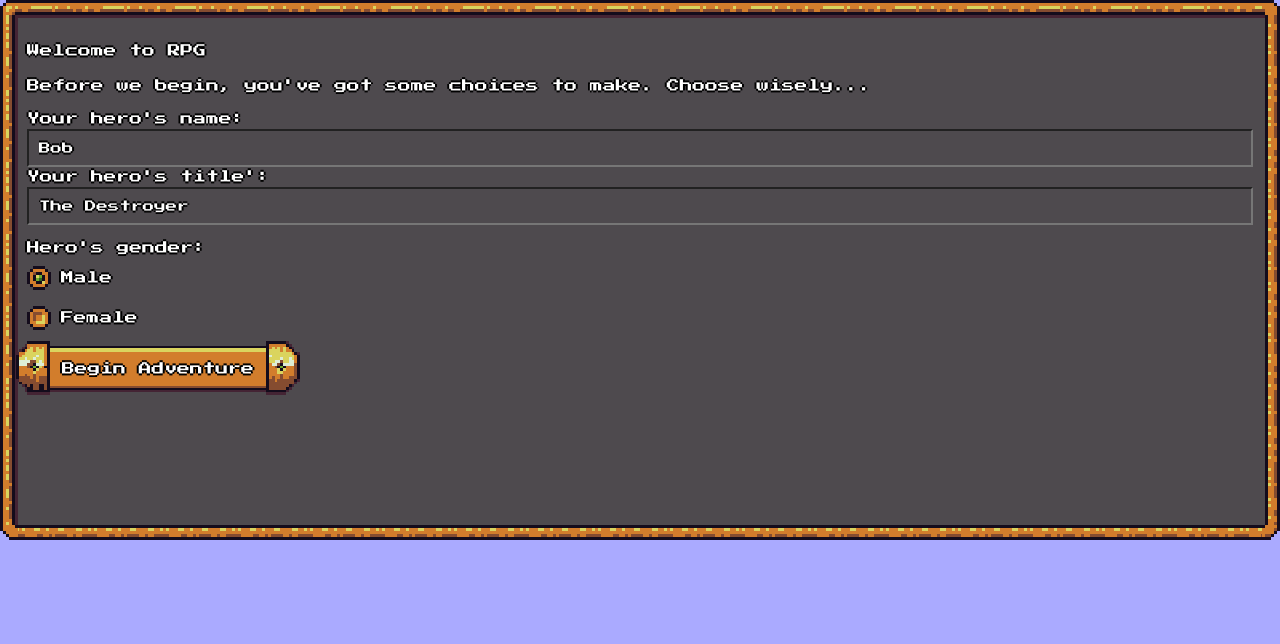
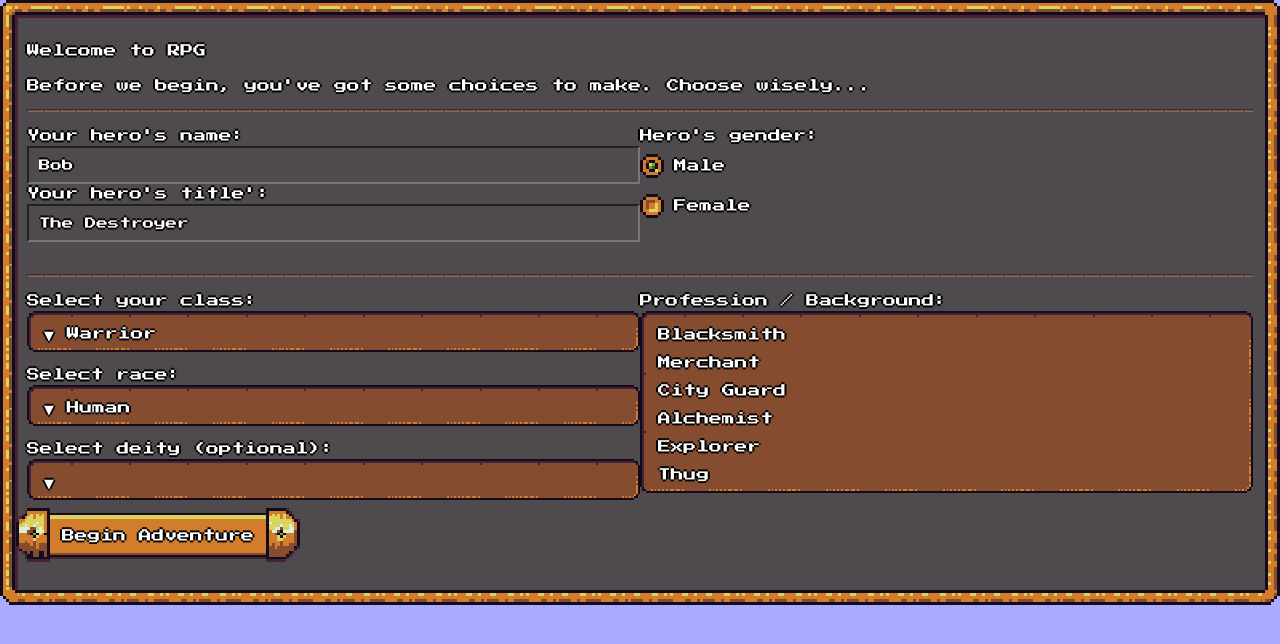
Before and after one commit to green6060/js_rpg, a PHP site: page /2_view/player_create.html in a window 1280 px wide. Shown: the top 644 px of the page. Run offline with PHP 8.4, Linux system fonts and the light colour scheme; some libraries are stand-ins or nearby versions.

Commit message:
Finished Player Creation Page, front end, and passing values to main.js
Finished Player Creation Page, front end, and passing values to main.js

```diff
--- a/2_view/player_create.html
+++ b/2_view/player_create.html
@@ -23,20 +23,68 @@
 
         <p>Welcome to RPG</p>
         <p>Before we begin, you've got some choices to make. Choose wisely...</p>
-
+        <hr />
         <form action="">
+          <div class="flex">
+            <div class="heroBox">
               <label>Your hero's name:</label>
               <input type="text" name="firstName" value="Bob" placeholder="Hero name">
-
               <label>Your hero's title':</label>
               <input type="text" name="title" value="The Destroyer" placeholder="Hero Title">
-          <br /><br />
-
+            </div>
+            <div class="heroBox">
               <label>Hero's gender:</label>
               <br />
               <input class="rpgui-radio" checked type="radio" name="sex" value="male"><label>Male</label>
               <br />
               <input class="rpgui-radio" type="radio" name="sex" value="female"><label>Female</label>
+            </div>
+          </div>
+          <br /><br />
+          <hr />
+          <div class="flex">
+            <div class="heroBox">
+              <label>Select your class:</label>
+              <select class="rpgui-dropdown" id="playerClass">
+                  <option value="Warrior">Warrior</option>
+                  <option value="Mage">Mage</option>
+                  <option value="Rogue">Rogue</option>
+                  <option value="Ranger">Ranger</option>
+              </select>
+              <br />
+              <label>Select race:</label>
+              <select class="rpgui-dropdown" id="playerRace">
+                  <option value="Human">Human</option>
+                  <option value="Orc">Orc</option>
+                  <option value="Elf">Elf</option>
+                  <option value="Dwarf">Dwarf</option>
+              </select>
+              <br />
+              <label>Select deity (optional):</label>
+              <select class="rpgui-dropdown" id="playerDiety">
+                <option selected disabled hidden value=''></option>
+                <option value="Boccob">Boccob</option>
+                <option value="Moradin">Moradin</option>
+                <option value="Nerull">Nerull</option>
+                <option value="Pelor">Pelor</option>
+                <option value="Yondalla">Yondalla</option>
+              </select>
+            </div>
+            <div class="heroBox">
+              <label>Profession / Background:</label>
+              <select class="rpgui-list" id="background-select" size="6">
+                  <option value="Blacksmith">Blacksmith</option>
+                  <option value="Merchant">Merchant</option>
+                  <option value="City Guard">City Guard</option>
+                  <option value="Alchemist">Alchemist</option>
+                  <option value="Explorer">Explorer</option>
+                  <option value="Thug">Thug</option>
+                  <option value="Mercenary">Mercenary</option>
+                  <option value="Royalty">Royalty</option>
+                  <option value="Gladiator">Gladiator</option>
+              </select>
+            </div>
+          </div>
         </form>
 
         <button class="rpgui-button golden" id="playerCreateBtn" type="button"><p>Begin Adventure</p></button>
--- a/4_resources/css/styles.css
+++ b/4_resources/css/styles.css
@@ -4,7 +4,7 @@ body
 }
 
 .rpgui-container {
-  height:540px;
+  height:auto;
   width: 100%
 }
 
@@ -14,3 +14,12 @@ body
   flex-direction: row;
   justify-items: center;
 }
+
+.flex{
+  display: flex;
+  justify-content: center;
+}
+
+.heroBox {
+  width: 50%
+}
--- a/4_resources/js/main.js
+++ b/4_resources/js/main.js
@@ -1,5 +1,10 @@
 $("#playerCreateBtn").click(function(){
   var playerFirstName = $("input[name=firstName]").val();
   var playerTitle = $("input[name=title]").val();
+  var playerGender = $("input[name=sex]:checked").val();
+  var playerClass= $( "#playerClass option:selected").val();
+  var playerRace = $( "#playerRace option:selected").val();
+  var playerDiety = $( "#playerDiety option:selected").val();
   debugger;
+
 });
```
Also changed, not shown: 2_view/player_customize.html (added). Lines whose indentation alone changed are shown as unchanged.
